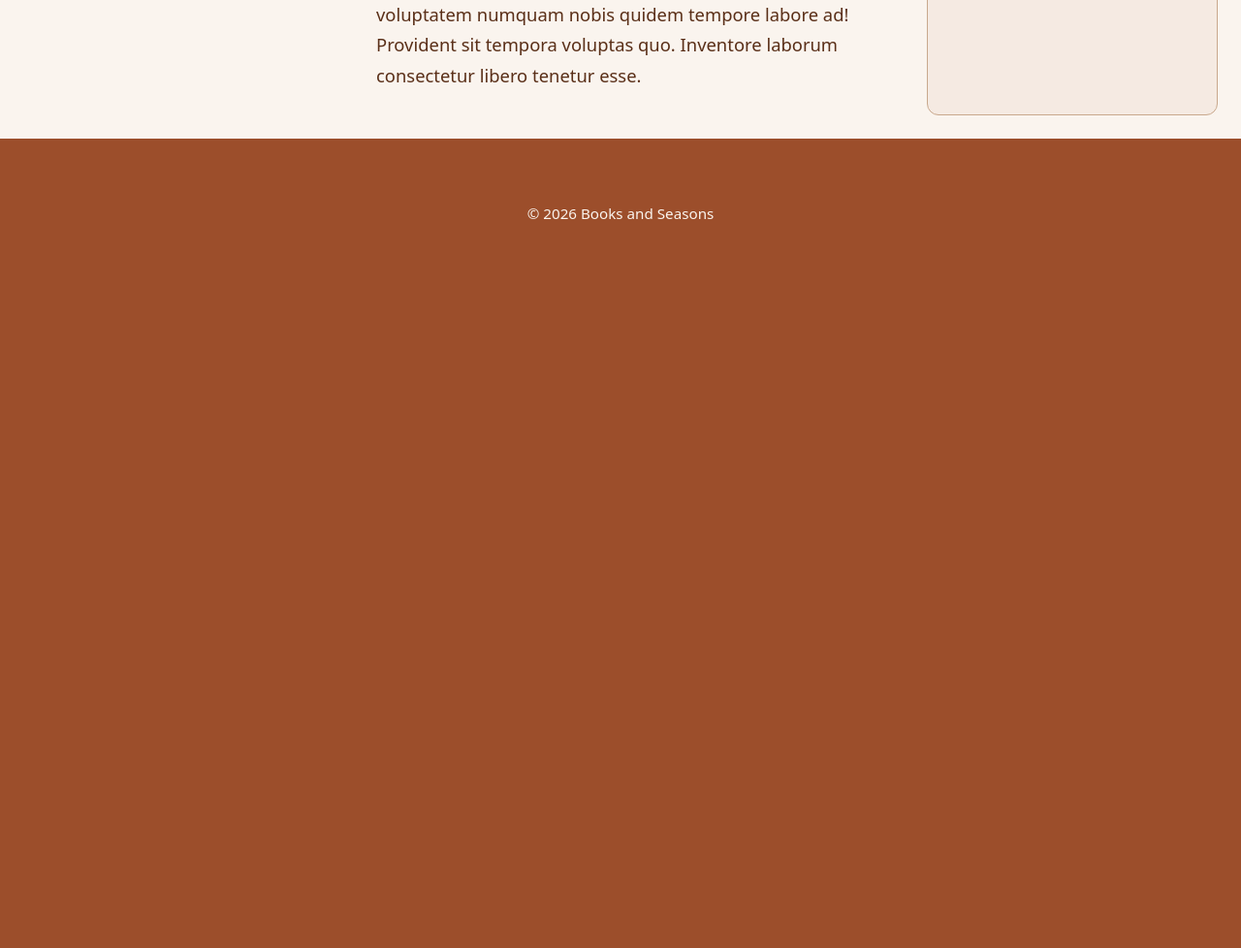
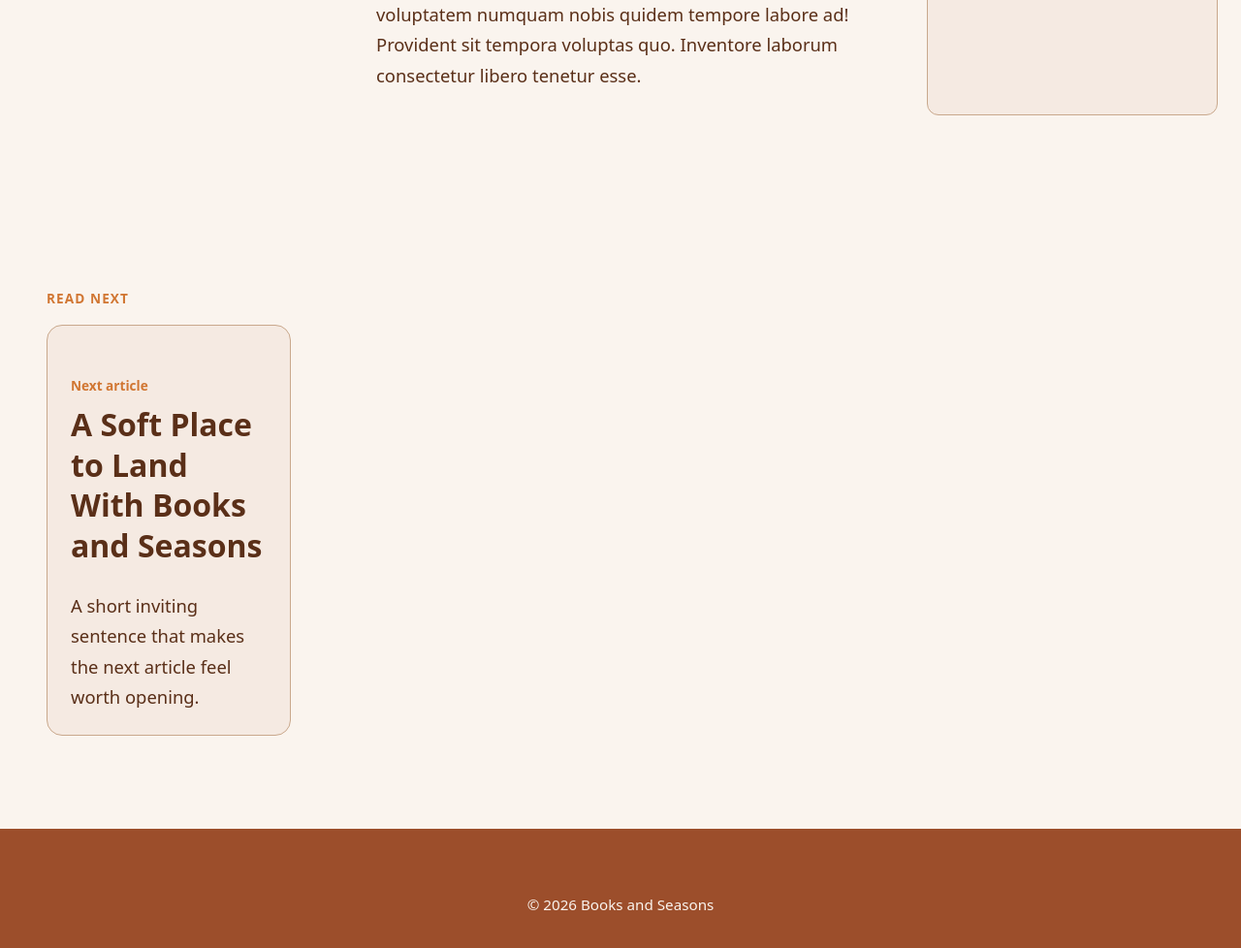
Before and after one commit to CyberMuggle/booksandseasons, a plain HTML site: page blog/blogposts/a-cozy-home-for-readers.html in a window 1280 px wide. Shown: the part 1938-2916 px from the top of the page at 97% size. Before the commit the page ends 2238 px from the top, so only its background shows below. Drawn offline with Linux system fonts and the light colour scheme.

Commit message:
Add next read module to single post template

```diff
--- a/blog/blogposts/a-cozy-home-for-readers.html
+++ b/blog/blogposts/a-cozy-home-for-readers.html
@@ -67,7 +67,7 @@
     </header>
 
     <main>
-
+        <!-- Blogpost -->
         <section class="single-post-cover">
             <figure class="single-post-featured-image">
                 <img src="/images/test-img.jpeg" alt="A cozy reading setup with books and warm autumn light">
@@ -109,12 +109,26 @@
                     <p>Lorem ipsum dolor sit, amet consectetur adipisicing elit. Autem dolore sequi architecto provident iure! Aperiam ipsam labore placeat officiis cumque, veniam adipisci asperiores fugiat, quo, unde id harum nihil! Voluptas a ab voluptate incidunt hic beatae at, reprehenderit autem exercitationem odit non, molestiae, tenetur maxime neque! Consequatur saepe dolorem ea blanditiis magni, voluptatem numquam nobis quidem tempore labore ad! Provident sit tempora voluptas quo. Inventore laborum consectetur libero tenetur esse.</p>
                 </article>
 
-
-
                 <aside class="single-post-right-sidebar">
                     <div class="ad-box">
                     </div>
                 </aside>
+
+                <section class="single-post-next-read">
+                    <div class="container">
+                        <p class="section-eyebrow">Read next</p>
+
+                        <article class="next-read-card">
+                            <a href="/blog/blogposts/your-next-post.html">
+                                <p class="next-read-kicker">Next article</p>
+                                <h2>A Soft Place to Land With Books and Seasons</h2>
+                                <p class="next-read-excerpt">
+                                    A short inviting sentence that makes the next article feel worth opening.
+                                </p>
+                            </a>
+                        </article>
+                    </div>
+                </section>
 
             </div>
         </div>
--- a/css/styles.css
+++ b/css/styles.css
@@ -254,6 +254,54 @@ article p {
     color: var(--color-text);
 }
 
+/* ====== Single Post - Next Read */
+
+.single-post-next-read {
+    margin-top: 4rem;
+    margin-bottom: 3rem;
+}
+
+.section-eyebrow {
+    font-size: 0.85rem;
+    font-weight: 700;
+    text-transform: uppercase;
+    letter-spacing: 0.08em;
+    color: var(--color-accent);
+    margin-bottom: 1rem;
+}
+
+.next-read-card {
+    background-color: var(--color-surface);
+    border: 1px solid var(--color-border);
+    border-radius: 16px;
+    padding: 1.5rem;
+}
+
+.next-read-card a {
+    display: block;
+    color: inherit;
+}
+
+.next-read-kicker {
+    font-size: 0.85rem;
+    font-weight: 600;
+    color: var(--color-accent);
+    margin-bottom: 0.5rem;
+}
+
+.next-read-card h2 {
+    margin-top: 0;
+    margin-bottom: 0.8rem;
+}
+
+.next-read-excerpt {
+    margin-bottom: 0;
+    max-width: 55ch;
+}
+
+
+
+
 /* =========================
     DESKTOP
 ========================= */
```
